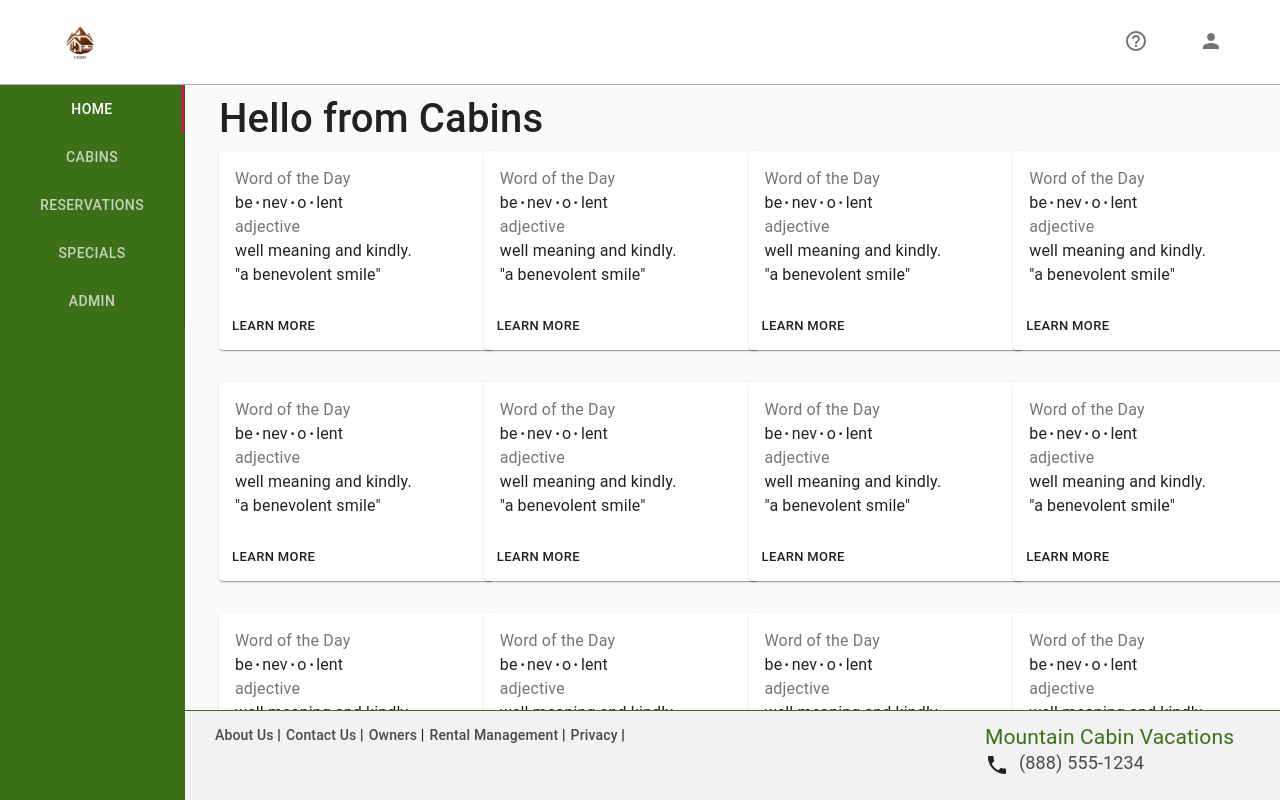
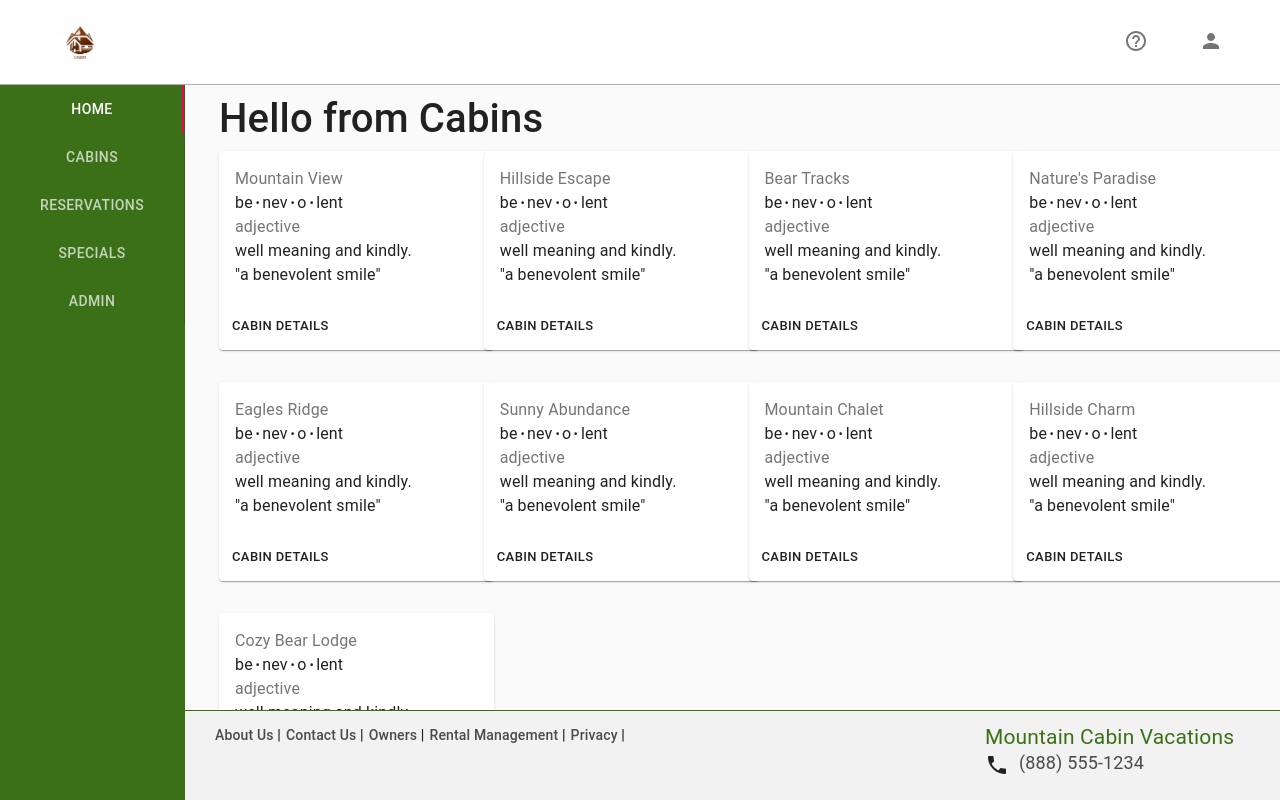
Before and after one commit to AllenConway/ReactMMApp, a React (Create React App) app: page /cabins in a window 1280 px wide. Built offline with nearby package versions, Linux system fonts and the light colour scheme.

Commit message:
Added mock Cabin data and plumbing to pull data

```diff
--- /dev/null
+++ b/public/cabins.json
@@ -0,0 +1,56 @@
+[
+    {
+      "id": 1,
+      "name": "Mountain View",
+      "location": "Smoky Mountain West",
+      "occupancy": 4
+    },
+    {
+      "id": 2,
+      "name": "Hillside Escape",
+      "location": "Smoky Mountain North",
+      "occupancy": 6
+    },
+    {
+      "id": 3,
+      "name": "Bear Tracks",
+      "location": "Smoky Mountain South",
+      "occupancy": 12
+    },
+    {
+      "id": 4,
+      "name": "Nature's Paradise",
+      "location": "Smoky Mountain West",
+      "occupancy": 4
+    },
+    {
+      "id": 5,
+      "name": "Eagles Ridge",
+      "location": "Smoky Mountain North",
+      "occupancy": 6
+    },
+    {
+      "id": 6,
+      "name": "Sunny Abundance",
+      "location": "Smoky Mountain South",
+      "occupancy": 12
+    },
+    {
+      "id": 7,
+      "name": "Mountain Chalet",
+      "location": "Smoky Mountain West",
+      "occupancy": 4
+    },
+    {
+      "id": 8,
+      "name": "Hillside Charm",
+      "location": "Smoky Mountain North",
+      "occupancy": 6
+    },
+    {
+      "id": 9,
+      "name": "Cozy Bear Lodge",
+      "location": "Smoky Mountain South",
+      "occupancy": 12
+    }
+]
--- /dev/null
+++ b/src/@core/models/Cabin.model.ts
@@ -0,0 +1,6 @@
+export interface CabinModel {
+    id: number;
+    name: string;
+    location: string;
+    occupancy: number;
+  }
--- a/src/components/Cabins/Cabin.tsx
+++ b/src/components/Cabins/Cabin.tsx
@@ -1,6 +1,6 @@
-import * as React from "react";
+import React, { useState } from "react";
 import styles from "./Cabin.module.scss";
-import Greeting from "../@common/Greeting/Greeting";
+import { CabinModel } from "../../@core/models/Cabin.model";
 import {
   Card,
   CardContent,
@@ -9,7 +9,8 @@ import {
   Button
 } from "@material-ui/core";
 
-const Cabin: React.FC = () => {
+const Cabin: React.FC<CabinModel> = (props) => {
+
   const bull = <span className={styles.bullet}>•</span>;
 
   return (
@@ -17,7 +18,7 @@ const Cabin: React.FC = () => {
       <Card className={styles.card}>
         <CardContent>
           <Typography className={styles.title} color="textSecondary">
-            Word of the Day
+            {props.name}
           </Typography>
           <Typography component="h2">
             be{bull}nev{bull}o{bull}lent
@@ -32,7 +33,7 @@ const Cabin: React.FC = () => {
           </Typography>
         </CardContent>
         <CardActions>
-          <Button size="small">Learn More</Button>
+          <Button size="small">Cabin Details</Button>
         </CardActions>
       </Card>
     </>
--- a/src/components/Cabins/Cabins.tsx
+++ b/src/components/Cabins/Cabins.tsx
@@ -1,70 +1,30 @@
-import * as React from "react";
+import React, { useState, useEffect } from "react";
 import Greeting from "../@common/Greeting/Greeting";
 import { Grid } from "@material-ui/core";
 import Cabin from "./Cabin";
+import { CabinModel } from "../../@core/models/Cabin.model";
 
 const Cabins: React.FC = () => {
+  //use React hooks
+  const [cabinData, setCabinData] = useState<CabinModel[]>([]);
+  const [cabinId, setCabinId] = useState(0);
+
+  useEffect(() => {
+    // ensure mock data is in /public folder so it can be fetched locally without getting a 404 in the browser
+    fetch("cabins.json")
+      .then(response => response.json())
+      .then(data => setCabinData(data));
+  });
+
   return (
     <>
       <Greeting greetingMessage="Hello from Cabins" />
       <Grid container spacing={4}>
-        <Grid item md={3}>
-          <Cabin />
-        </Grid>
-        <Grid item md={3}>
-          <Cabin />
-        </Grid>
-        <Grid item md={3}>
-          <Cabin />
-        </Grid>
-        <Grid item md={3}>
-          <Cabin />
-        </Grid>
-        <Grid item md={3}>
-          <Cabin />
-        </Grid>
-        <Grid item md={3}>
-          <Cabin />
-        </Grid>
-        <Grid item md={3}>
-          <Cabin />
-        </Grid>
-        <Grid item md={3}>
-          <Cabin />
-        </Grid>
-        <Grid item md={3}>
-          <Cabin />
-        </Grid>
-        <Grid item md={3}>
-          <Cabin />
-        </Grid>
-        <Grid item md={3}>
-          <Cabin />
-        </Grid>
-        <Grid item md={3}>
-          <Cabin />
-        </Grid>
-        <Grid item md={3}>
-          <Cabin />
-        </Grid>
-        <Grid item md={3}>
-          <Cabin />
-        </Grid>
-        <Grid item md={3}>
-          <Cabin />
-        </Grid>
-        <Grid item md={3}>
-          <Cabin />
-        </Grid>
-        <Grid item md={3}>
-          <Cabin />
-        </Grid>
-        <Grid item md={3}>
-          <Cabin />
-        </Grid>
-        <Grid item md={3}>
-          <Cabin />
-        </Grid>
+        {cabinData.map(cabin => (
+          <Grid key={cabin.id} item md={3}>
+            <Cabin {...cabin} />
+          </Grid>
+        ))}
       </Grid>
     </>
   );
```
